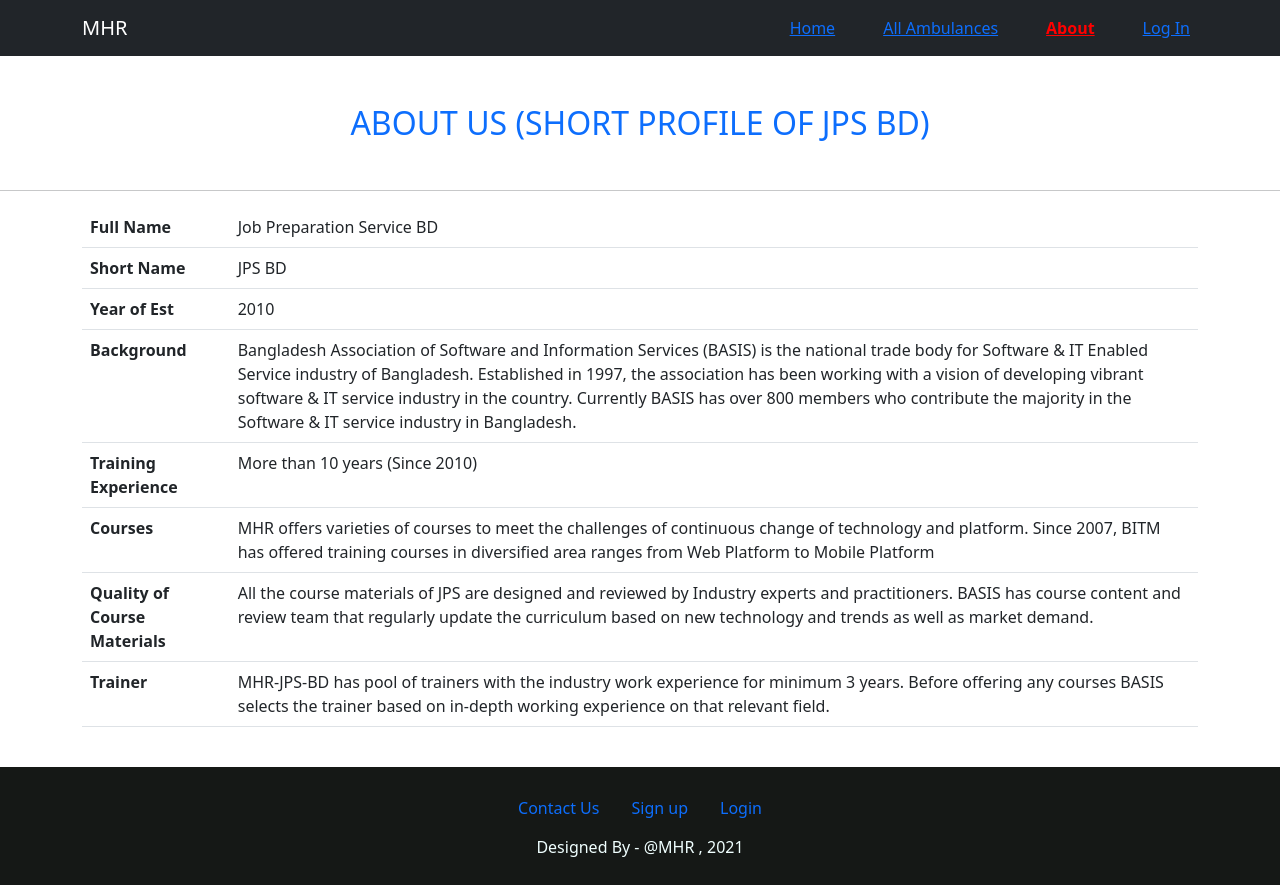
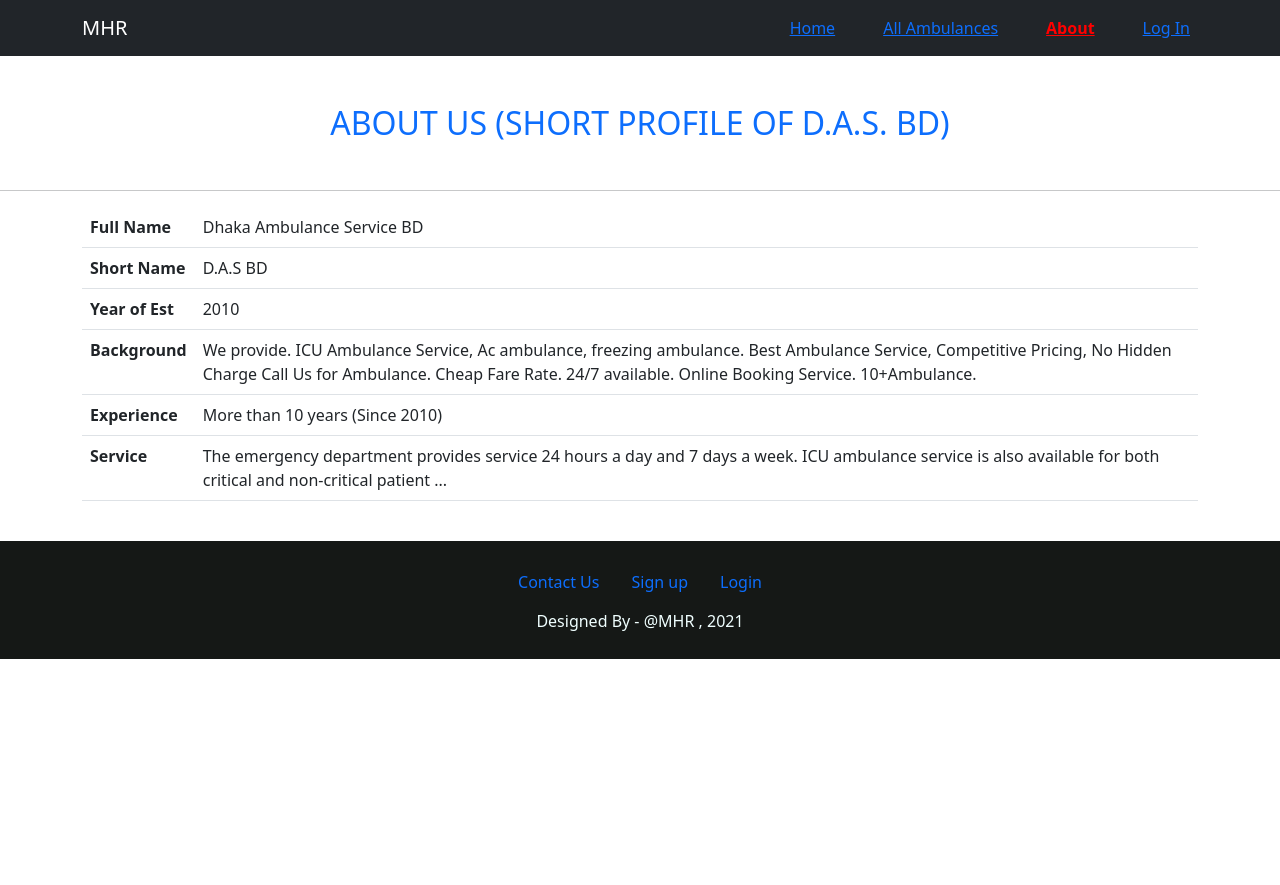
Before and after one commit to Rony002221/hire-ambulance, a React (Create React App) app: page /about in a window 1280 px wide. After the commit the page ends 800 px from the top, so only its background shows below. Built offline with nearby package versions, Linux system fonts and the light colour scheme; the HTML template or start-up script is replaced by a standard one.

Commit message:
update dynamic data upload

```diff
--- a/package.json
+++ b/package.json
@@ -5,7 +5,7 @@
   "dependencies": {
     "@emotion/react": "^11.5.0",
     "@emotion/styled": "^11.3.0",
-    "@mui/icons-material": "^5.0.5",
+    "@mui/icons-material": "^5.1.0",
     "@mui/material": "^5.0.6",
     "@mui/styles": "^5.0.2",
     "@testing-library/jest-dom": "^5.15.0",
--- a/public/index.html
+++ b/public/index.html
@@ -24,6 +24,13 @@
       work correctly both with client-side routing and a non-root public URL.
       Learn how to configure a non-root public URL by running `npm run build`.
     -->
+
+
+    <!-- font-awesome -->
+    <script src="https://kit.fontawesome.com/8e7a25e0d3.js" crossorigin="anonymous"></script>
+
+
+
     <title>Dhaka Ambulance Service</title>
   </head>
   <body>
--- a/src/components/about/About.js
+++ b/src/components/about/About.js
@@ -6,7 +6,7 @@
         <div>
             <br /><br />
 
-            <h2 className = "text-center text-primary">ABOUT US (SHORT PROFILE OF JPS BD)</h2><br /><hr />
+            <h2 className = "text-center text-primary">ABOUT US (SHORT PROFILE OF D.A.S. BD)</h2><br /><hr />
 
 
            <div className="container">
@@ -16,12 +16,12 @@
                   <tbody className = "">
                     <tr>
                       <th scope="row">Full Name</th>
-                      <td>Job Preparation Service BD</td>
+                      <td>Dhaka Ambulance Service BD</td>
 
                     </tr>
                     <tr>
                       <th scope="row">Short Name</th>
-                      <td>JPS BD</td>
+                      <td>D.A.S BD</td>
 
                     </tr>
                     <tr>
@@ -30,24 +30,17 @@
                     </tr>
                     <tr>
                       <th scope="row">Background</th>
-                      <td colspan="2">Bangladesh Association of Software and Information Services (BASIS) is the national trade body for Software & IT Enabled Service industry of Bangladesh. Established in 1997, the association has been working with a vision of developing vibrant software & IT service industry in the country. Currently BASIS has over 800 members who contribute the majority in the Software & IT service industry in Bangladesh.</td>
+                      <td colspan="2">We provide. ICU Ambulance Service, Ac ambulance, freezing ambulance. Best Ambulance Service, Competitive Pricing, No Hidden Charge Call Us for Ambulance. Cheap Fare Rate. 24/7 available. Online Booking Service. 10+Ambulance.</td>
                     </tr>
                     <tr>
-                      <th scope="row">Training Experience</th>
+                      <th scope="row"> Experience</th>
                       <td colspan="2">More than 10 years (Since 2010)</td>
                     </tr>
                     <tr>
-                      <th scope="row">Courses</th>
-                      <td colspan="2">MHR offers varieties of courses to meet the challenges of continuous change of technology and platform. Since 2007, BITM has offered training courses in diversified area ranges from Web Platform to Mobile Platform</td>
+                      <th scope="row">Service</th>
+                      <td colspan="2">The emergency department provides service 24 hours a day and 7 days a week. ICU ambulance service is also available for both critical and non-critical patient ...</td>
                     </tr>
-                    <tr>
-                      <th scope="row">Quality of Course Materials</th>
-                      <td colspan="2">All the course materials of JPS are designed and reviewed by Industry experts and practitioners. BASIS has course content and review team that regularly update the curriculum based on new technology and trends as well as market demand.</td>
-                    </tr>
-                    <tr>
-                      <th scope="row">Trainer</th>
-                      <td colspan="2">MHR-JPS-BD has pool of trainers with the industry work experience for minimum 3 years. Before offering any courses BASIS selects the trainer based on in-depth working experience on that relevant field.</td>
-                    </tr>
+
                   </tbody>
                 </table>
 
--- a/src/components/details/Details.js
+++ b/src/components/details/Details.js
@@ -1,7 +1,35 @@
+import { useEffect, useState } from 'react';
 import { Col, Container, Image, Row } from 'react-bootstrap';
+import { useParams } from 'react-router-dom';
 import Footer from '../footer/Footer';
 
 const Details = () => {
+
+
+    const {id} = useParams();
+    const [details, setDetails] = useState([]);
+    const [specificDetails, setSpecificDetails] = useState([]);
+
+    useEffect(()=>{
+
+      fetch('/info.json')
+      .then(res=>res.json())
+      .then(data=>setDetails(data))
+    }, []);
+
+    useEffect(()=>{
+
+      if(details.length > 0){
+
+        const matchingData = details.find(detail=> detail.id === id)
+
+        setSpecificDetails(matchingData);
+
+      }
+
+
+
+    }, [id,details])
 
 
 
@@ -15,12 +43,13 @@
 
               <Row>
                 <Col xs={6} md={6}>
-                  <Image src="" width = "95%" height = "70%" rounded />
+                  <Image src={specificDetails?.picture} width = "95%" height = "90%" rounded />
                 </Col>
                 <Col xs={4} md={6}>
-                  <h2>Ambulance Name : </h2><hr />
-                  <h5>Fee :  TK</h5> <br />
-                  <p> <h6>Details about the Ambulance : </h6> </p>
+                  <h2>{specificDetails?.type} </h2><hr />
+                  <h5>Fee : {specificDetails?.fee} TK</h5> <br />
+                  <h5>Size : {specificDetails?.size} Type</h5> <br />
+                  <p> <h6>Details about the Ambulance : {specificDetails?.details} </h6> </p>
 
                 </Col>
 
--- a/src/components/single_ambulance/Ambulance.js
+++ b/src/components/single_ambulance/Ambulance.js
@@ -1,9 +1,19 @@
 import React from 'react';
-import { Link } from 'react-bootstrap';
 import './Ambulance.css'
+import {useHistory} from 'react-router-dom'
 
 const Ambulance = (props) => {
-    const {id,type,fee,picture,short_description,size,details} = props.data_of_ambulance || {}
+
+    const {id,type,picture,short_description} = props.data_of_ambulance || {}
+
+    const history = useHistory();
+
+    const showDetailsButton = (key) =>{
+        const uri = `/details/${key}`
+
+        history.push(uri);
+    }
+
     return (
         <div className="col-md-4">
         <div className="card single_ambulance" >
@@ -13,9 +23,9 @@
               <h6 class="card-title">{short_description}..</h6> <hr />
               <span><i class="far fa-thumbs-up"></i></span>
 
-            {/* <Link to= {`/details/${id}`}>   */}
-              <button type="button"  class="btn btn-primary btn-sm"><i class="far fa-check-circle"></i> Details</button>
-            {/* </Link> */}
+
+              <button type="button" onClick = {()=>showDetailsButton(id)}  class="btn btn-primary btn-sm"><i class="far fa-check-circle"></i> Details</button>
+
             </div>
           </div>
     </div>
```
Also changed, not shown: public/info.json (+10 -10 lines), 1 other file (tests, documents, lock files or other folders).
